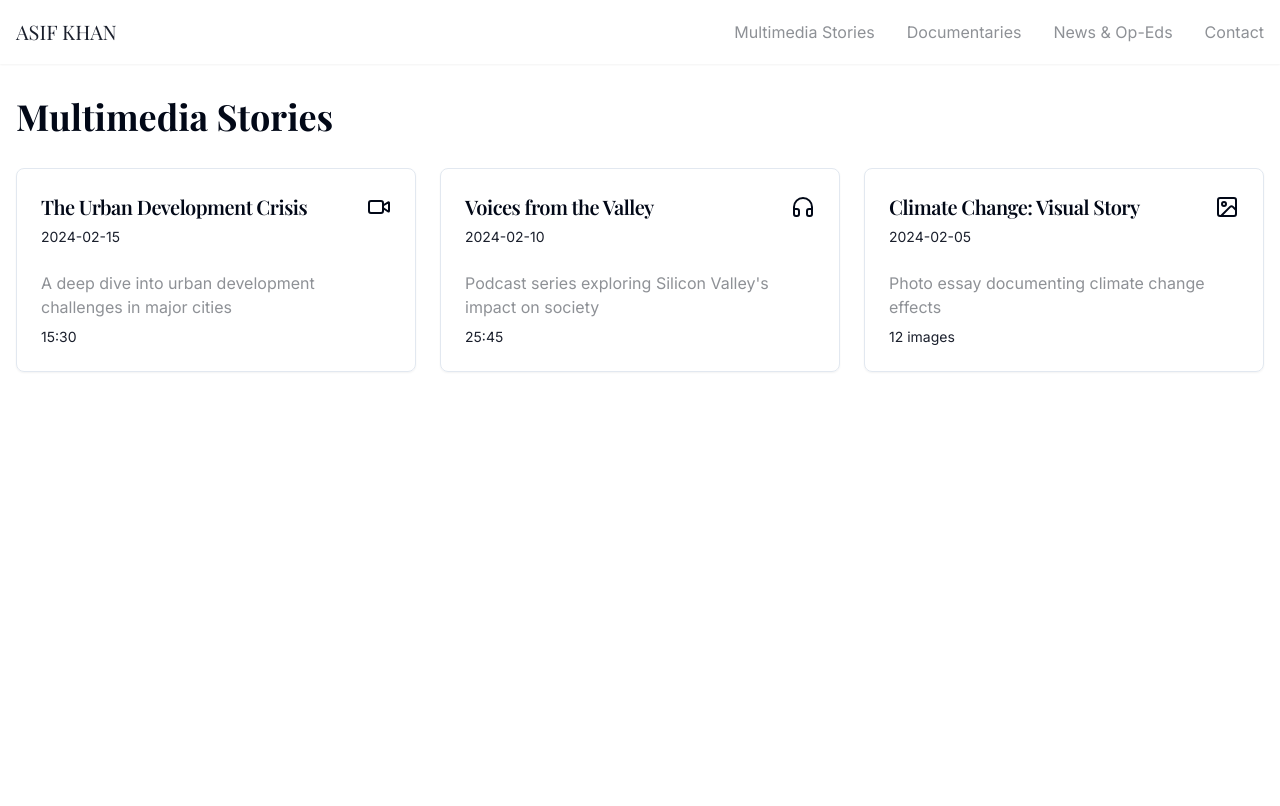
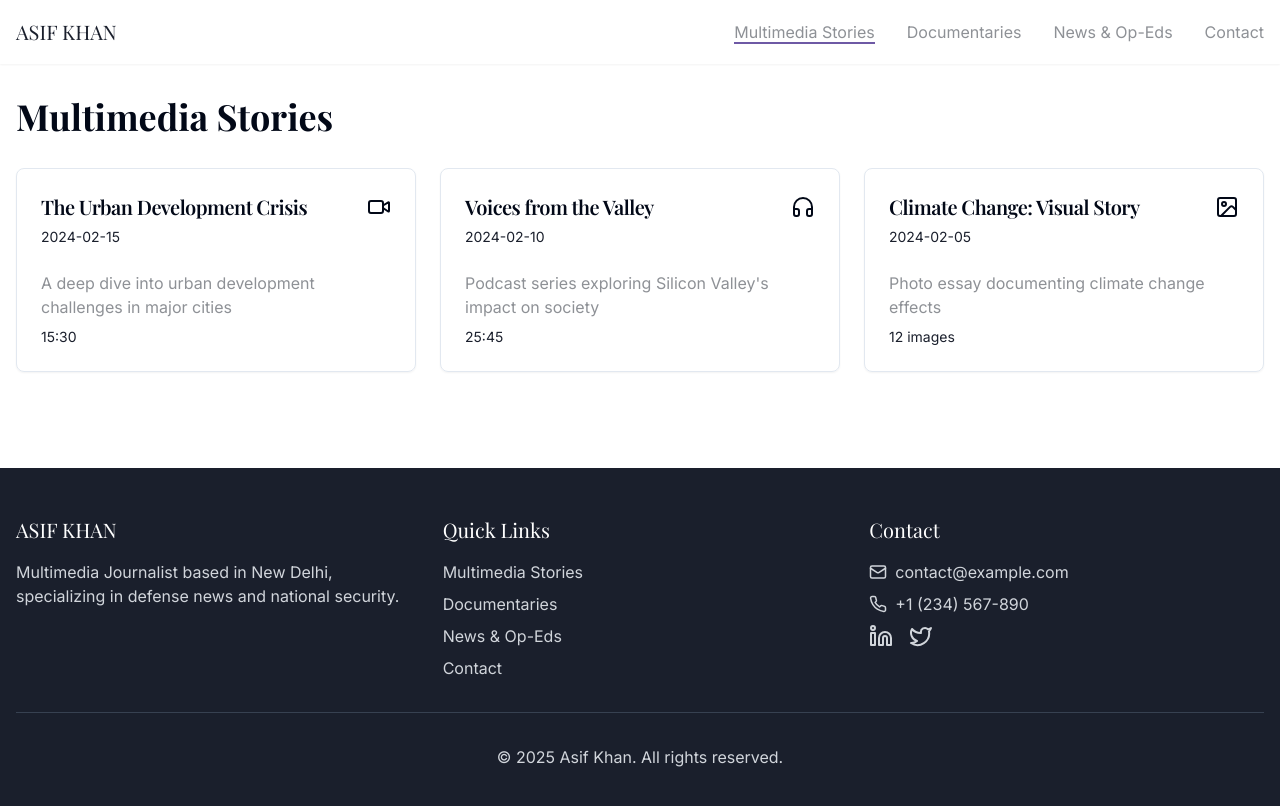
Before and after one commit to sumaiyakhn1/story-weaver-portfolio, a React (Vite) app: page /multimedia in a window 1280 px wide. Shown: the top 806 px of the page. Built offline with nearby package versions, Linux system fonts and the light colour scheme.

Commit message:
Enhance Navbar and Add Footer
Improved the interactivity of the navbar for better user experience. Added a footer to each page for consistent navigation and information access.
[skip gpt_engineer]

```diff
--- a/src/App.tsx
+++ b/src/App.tsx
@@ -5,6 +5,7 @@ import { QueryClient, QueryClientProvider } from "@tanstack/react-query";
 import { BrowserRouter, Routes, Route } from "react-router-dom";
 import Index from "./pages/Index";
 import Navbar from "./components/Navbar";
+import Footer from "./components/Footer";
 import MultimediaPage from "./pages/Multimedia";
 import DocumentariesPage from "./pages/Documentaries";
 import NewsPage from "./pages/News";
@@ -18,7 +19,9 @@ const App = () => (
       <Toaster />
       <Sonner />
       <BrowserRouter>
+        <div className="min-h-screen flex flex-col">
           <Navbar />
+          <main className="flex-grow pt-16">
             <Routes>
               <Route path="/" element={<Index />} />
               <Route path="/multimedia" element={<MultimediaPage />} />
@@ -26,6 +29,9 @@ const App = () => (
               <Route path="/news" element={<NewsPage />} />
               <Route path="/contact" element={<ContactPage />} />
             </Routes>
+          </main>
+          <Footer />
+        </div>
       </BrowserRouter>
     </TooltipProvider>
   </QueryClientProvider>
--- /dev/null
+++ b/src/components/Footer.tsx
@@ -0,0 +1,65 @@
+import { Mail, Phone, Linkedin, Twitter } from "lucide-react";
+import { Link } from "react-router-dom";
+
+const Footer = () => {
+  return (
+    <footer className="bg-primary text-white mt-16 py-12">
+      <div className="container mx-auto px-4">
+        <div className="grid grid-cols-1 md:grid-cols-3 gap-8">
+          <div>
+            <h3 className="font-serif text-xl mb-4">ASIF KHAN</h3>
+            <p className="text-gray-300">
+              Multimedia Journalist based in New Delhi, specializing in defense news and national security.
+            </p>
+          </div>
+
+          <div>
+            <h3 className="font-serif text-xl mb-4">Quick Links</h3>
+            <div className="flex flex-col space-y-2">
+              <Link to="/multimedia" className="text-gray-300 hover:text-white transition-colors">
+                Multimedia Stories
+              </Link>
+              <Link to="/documentaries" className="text-gray-300 hover:text-white transition-colors">
+                Documentaries
+              </Link>
+              <Link to="/news" className="text-gray-300 hover:text-white transition-colors">
+                News & Op-Eds
+              </Link>
+              <Link to="/contact" className="text-gray-300 hover:text-white transition-colors">
+                Contact
+              </Link>
+            </div>
+          </div>
+
+          <div>
+            <h3 className="font-serif text-xl mb-4">Contact</h3>
+            <div className="space-y-2">
+              <a href="mailto:contact@example.com" className="flex items-center gap-2 text-gray-300 hover:text-white transition-colors">
+                <Mail size={18} />
+                contact@example.com
+              </a>
+              <a href="tel:+1234567890" className="flex items-center gap-2 text-gray-300 hover:text-white transition-colors">
+                <Phone size={18} />
+                +1 (234) 567-890
+              </a>
+              <div className="flex space-x-4 mt-4">
+                <a href="#" className="text-gray-300 hover:text-white transition-colors">
+                  <Linkedin size={24} />
+                </a>
+                <a href="#" className="text-gray-300 hover:text-white transition-colors">
+                  <Twitter size={24} />
+                </a>
+              </div>
+            </div>
+          </div>
+        </div>
+
+        <div className="border-t border-gray-700 mt-8 pt-8 text-center text-gray-300">
+          <p>&copy; {new Date().getFullYear()} Asif Khan. All rights reserved.</p>
+        </div>
+      </div>
+    </footer>
+  );
+};
+
+export default Footer;
--- a/src/components/Navbar.tsx
+++ b/src/components/Navbar.tsx
@@ -1,74 +1,84 @@
-import { useState } from "react";
-import { Link } from "react-router-dom";
+import { useState, useEffect } from "react";
+import { Link, useLocation } from "react-router-dom";
 import { Menu, X } from "lucide-react";
 
 const Navbar = () => {
   const [isOpen, setIsOpen] = useState(false);
+  const location = useLocation();
+
+  // Close mobile menu when route changes
+  useEffect(() => {
+    setIsOpen(false);
+  }, [location]);
 
   return (
-    <nav className="bg-white shadow-sm">
+    <nav className="fixed top-0 left-0 right-0 bg-white shadow-sm z-50">
       <div className="container mx-auto px-4">
         <div className="flex justify-between items-center h-16">
-          <Link to="/" className="font-serif text-xl text-primary">
+          <Link
+            to="/"
+            className="font-serif text-xl text-primary hover:text-accent transition-colors duration-300"
+          >
             ASIF KHAN
           </Link>
 
-          {/* Mobile menu button */}
           <button
             onClick={() => setIsOpen(!isOpen)}
-            className="md:hidden p-2 rounded-md hover:bg-gray-100"
+            className="md:hidden p-2 rounded-md hover:bg-gray-100 transition-colors duration-300"
+            aria-label="Toggle menu"
           >
-            {isOpen ? <X size={24} /> : <Menu size={24} />}
+            {isOpen ? (
+              <X size={24} className="transform transition-transform duration-300" />
+            ) : (
+              <Menu size={24} className="transform transition-transform duration-300" />
+            )}
           </button>
 
-          {/* Desktop Navigation */}
           <div className="hidden md:flex space-x-8">
-            <Link to="/multimedia" className="text-secondary hover:text-accent transition-colors">
-              Multimedia Stories
-            </Link>
-            <Link to="/documentaries" className="text-secondary hover:text-accent transition-colors">
-              Documentaries
-            </Link>
-            <Link to="/news" className="text-secondary hover:text-accent transition-colors">
-              News & Op-Eds
-            </Link>
-            <Link to="/contact" className="text-secondary hover:text-accent transition-colors">
-              Contact
-            </Link>
+            {[
+              { path: "/multimedia", label: "Multimedia Stories" },
+              { path: "/documentaries", label: "Documentaries" },
+              { path: "/news", label: "News & Op-Eds" },
+              { path: "/contact", label: "Contact" },
+            ].map((item) => (
+              <Link
+                key={item.path}
+                to={item.path}
+                className={`relative text-secondary hover:text-accent transition-colors duration-300 after:content-[''] after:absolute after:w-full after:scale-x-0 after:h-0.5 after:bottom-0 after:left-0 after:bg-accent after:origin-bottom-right after:transition-transform after:duration-300 hover:after:scale-x-100 hover:after:origin-bottom-left ${
+                  location.pathname === item.path ? "text-accent after:scale-x-100" : ""
+                }`}
+              >
+                {item.label}
+              </Link>
+            ))}
           </div>
         </div>
 
         {/* Mobile Navigation */}
-        <div className={`md:hidden ${isOpen ? 'block' : 'hidden'} pb-4`}>
-          <div className="flex flex-col space-y-4">
-            <Link
-              to="/multimedia"
-              className="text-secondary hover:text-accent transition-colors py-2"
-              onClick={() => setIsOpen(false)}
-            >
-              Multimedia Stories
-            </Link>
-            <Link
-              to="/documentaries"
-              className="text-secondary hover:text-accent transition-colors py-2"
-              onClick={() => setIsOpen(false)}
-            >
-              Documentaries
-            </Link>
-            <Link
-              to="/news"
-              className="text-secondary hover:text-accent transition-colors py-2"
-              onClick={() => setIsOpen(false)}
-            >
-              News & Op-Eds
-            </Link>
-            <Link
-              to="/contact"
-              className="text-secondary hover:text-accent transition-colors py-2"
-              onClick={() => setIsOpen(false)}
-            >
-              Contact
-            </Link>
+        <div
+          className={`md:hidden transition-all duration-300 ease-in-out ${
+            isOpen
+              ? "max-h-64 opacity-100"
+              : "max-h-0 opacity-0 pointer-events-none"
+          }`}
+        >
+          <div className="flex flex-col space-y-4 pb-4">
+            {[
+              { path: "/multimedia", label: "Multimedia Stories" },
+              { path: "/documentaries", label: "Documentaries" },
+              { path: "/news", label: "News & Op-Eds" },
+              { path: "/contact", label: "Contact" },
+            ].map((item) => (
+              <Link
+                key={item.path}
+                to={item.path}
+                className={`text-secondary hover:text-accent transition-colors duration-300 ${
+                  location.pathname === item.path ? "text-accent font-medium" : ""
+                }`}
+              >
+                {item.label}
+              </Link>
+            ))}
           </div>
         </div>
       </div>
```
Lines whose indentation alone changed are shown as unchanged.
